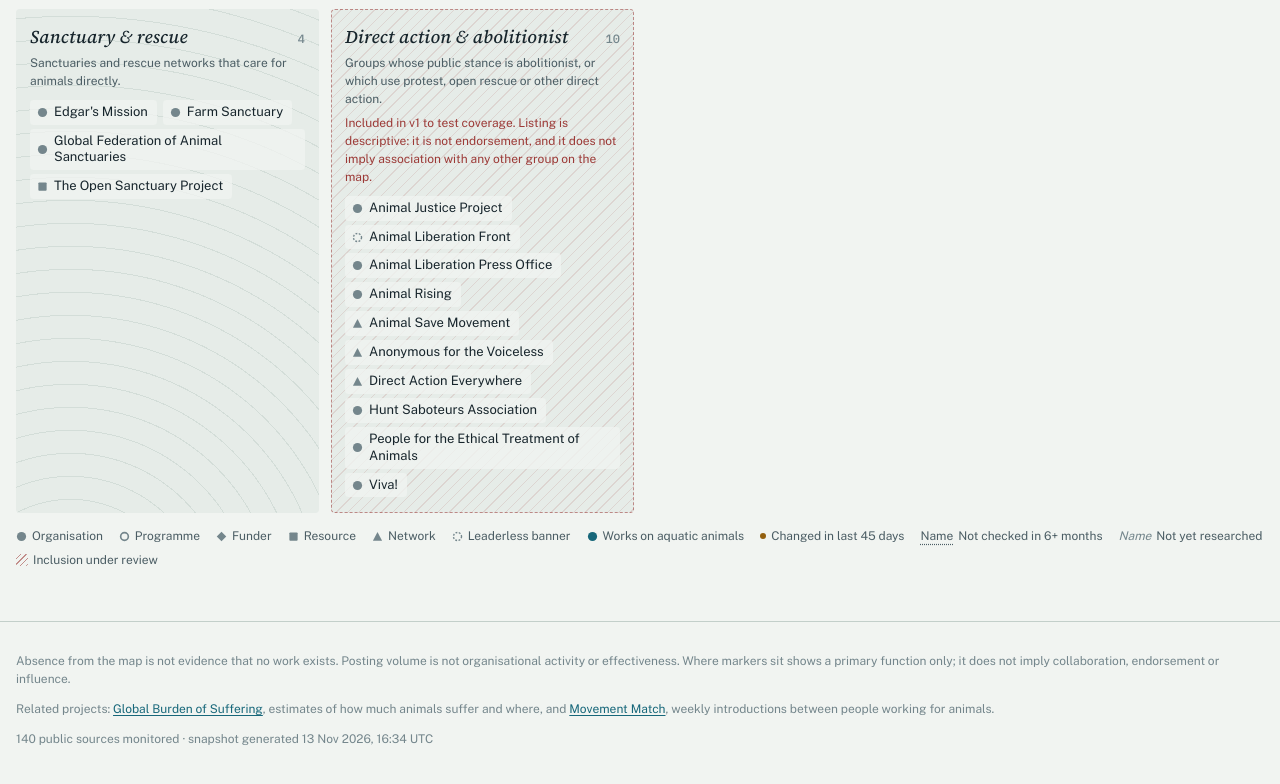
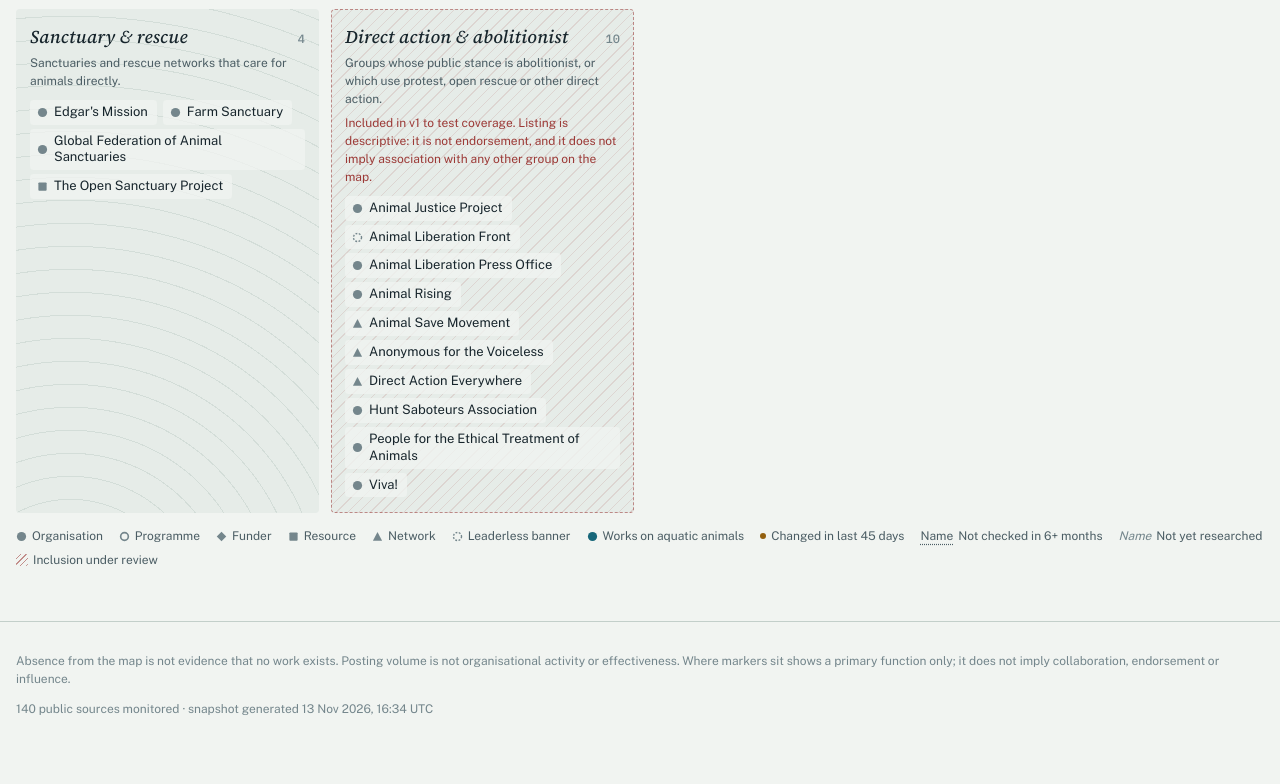
Before and after one commit to ncr0517/animal-movement-map, a website: page public/index.html in a window 1280 px wide. Shown: the part 1631-2415 px from the top of the page. After the commit the page ends 2393 px from the top, so only its background shows below. Drawn offline with nearby package versions, Linux system fonts and the light colour scheme; no server answers.

Commit message:
Remove the related-project links from the footer (revert #6) (#7)
Co-authored-by: Claude Opus 5.5 <noreply@anthropic.com>

```diff
--- a/public/index.html
+++ b/public/index.html
@@ -51,7 +51,6 @@
 
 <footer class="wrap">
   <p>Absence from the map is not evidence that no work exists. Posting volume is not organisational activity or effectiveness. Where markers sit shows a primary function only; it does not imply collaboration, endorsement or influence.</p>
-  <p>Related projects: <a href="https://global-burden-of-suffering.pages.dev/">Global Burden of Suffering</a>, estimates of how much animals suffer and where, and <a href="https://movement-match.com/">Movement Match</a>, weekly introductions between people working for animals.</p>
   <p id="footer-meta"></p>
 </footer>
 
```
